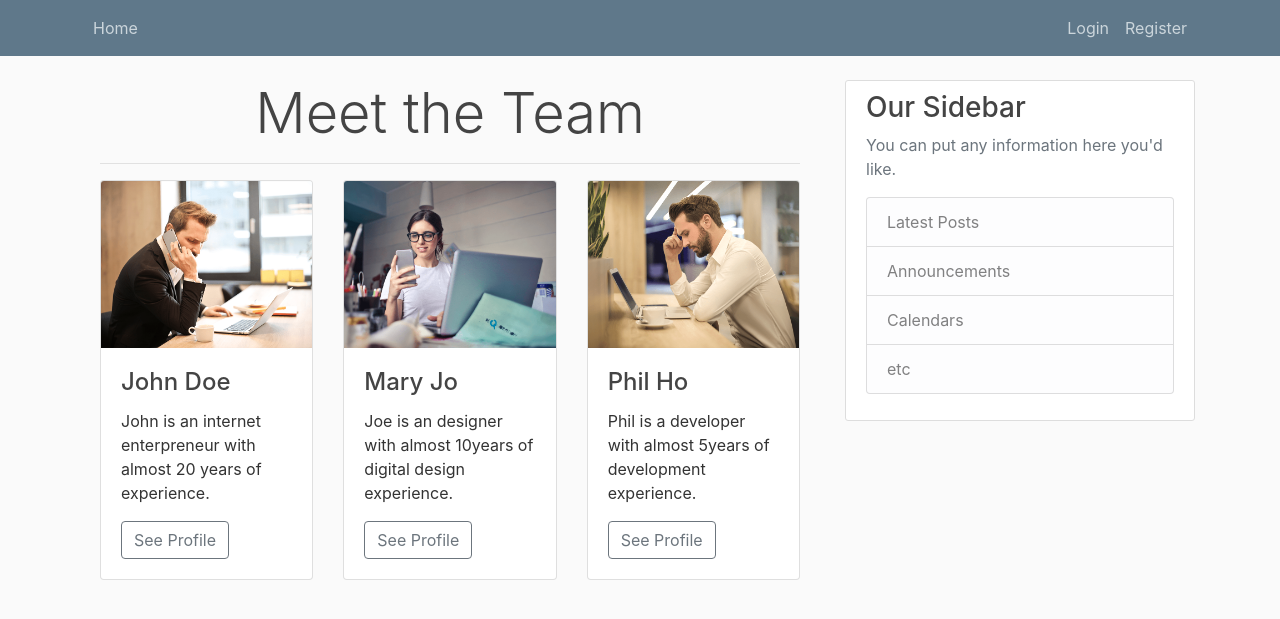
After one commit to Kartik-Sangwan/Buddhi, a Flask app: page /about in a window 1280 px wide. The commit adds this page. Shown: the top 619 px of the page. Run offline with Flask 2, Linux system fonts and the light colour scheme; some libraries are stand-ins or nearby versions.

Commit message:
Team page added

```diff
--- /dev/null
+++ b/flask_login/main/templates/about.html
@@ -0,0 +1,60 @@
+{% extends "layout.html" %} {% block content %}
+
+<!--- Meet the team -->
+<div class="container-fluid padding">
+    <div class="row welcome text-center">
+        <div class="col-12">
+            <h1 class="display-4">Meet the Team</h1>
+            <hr />
+        </div>
+    </div>
+</div>
+<!--- Cards -->
+<div class="container-fluid padding">
+    <div class="row padding">
+        <div class="col-md-4">
+            <div class="card">
+                <img class="card-img-top" src="../static/img/team1.png" alt="" />
+                <div class="card-body">
+                    <h4 class="card-title">
+                        John Doe
+                    </h4>
+                    <p>
+                        John is an internet enterpreneur with almost 20 years of experience.
+                    </p>
+                    <a href="#" class="btn btn-outline-secondary">See Profile</a>
+                </div>
+            </div>
+        </div>
+        <div class="col-md-4">
+            <div class="card">
+                <img class="card-img-top" src="../static/img/team2.png" alt="" />
+                <div class="card-body">
+                    <h4 class="card-title">
+                        Mary Jo
+                    </h4>
+                    <p>
+                        Joe is an designer with almost 10years of digital design experience.
+                    </p>
+                    <a href="#" class="btn btn-outline-secondary">See Profile</a>
+                </div>
+            </div>
+        </div>
+        <div class="col-md-4">
+            <div class="card">
+                <img class="card-img-top" src="../static/img/team3.png" alt="" />
+                <div class="card-body">
+                    <h4 class="card-title">
+                        Phil Ho
+                    </h4>
+                    <p>
+                        Phil is a developer with almost 5years of development experience.
+                    </p>
+                    <a href="#" class="btn btn-outline-secondary">See Profile</a>
+                </div>
+            </div>
+        </div>
+    </div>
+</div>
+
+{% endblock content %}
```
Also changed, not shown: flask_login/main/templates/index.html (+16 -24 lines), 1 other file.
